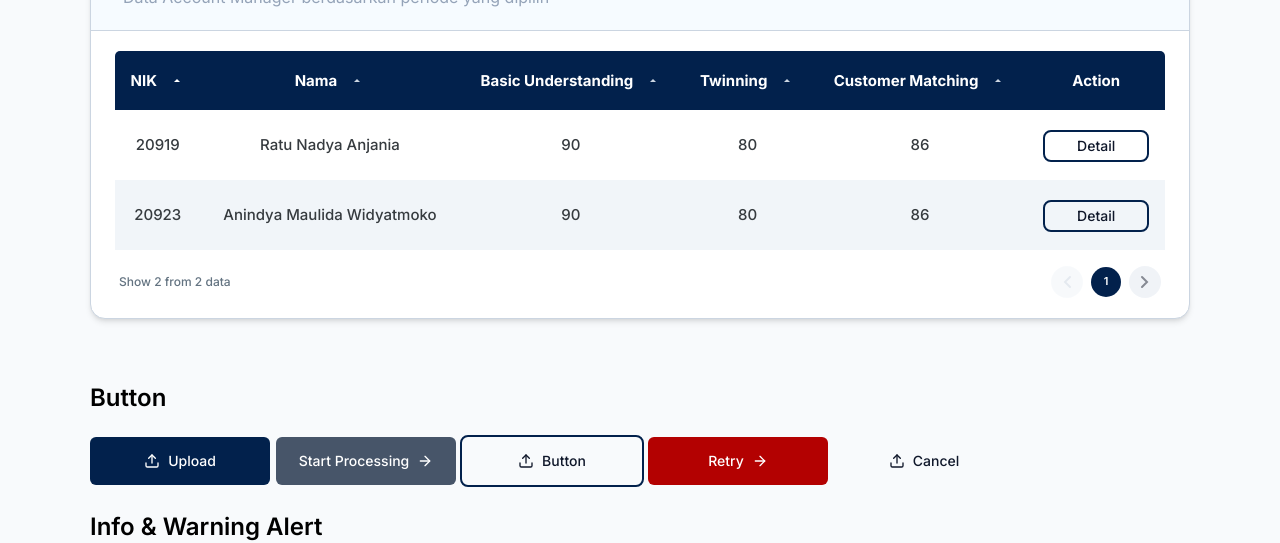
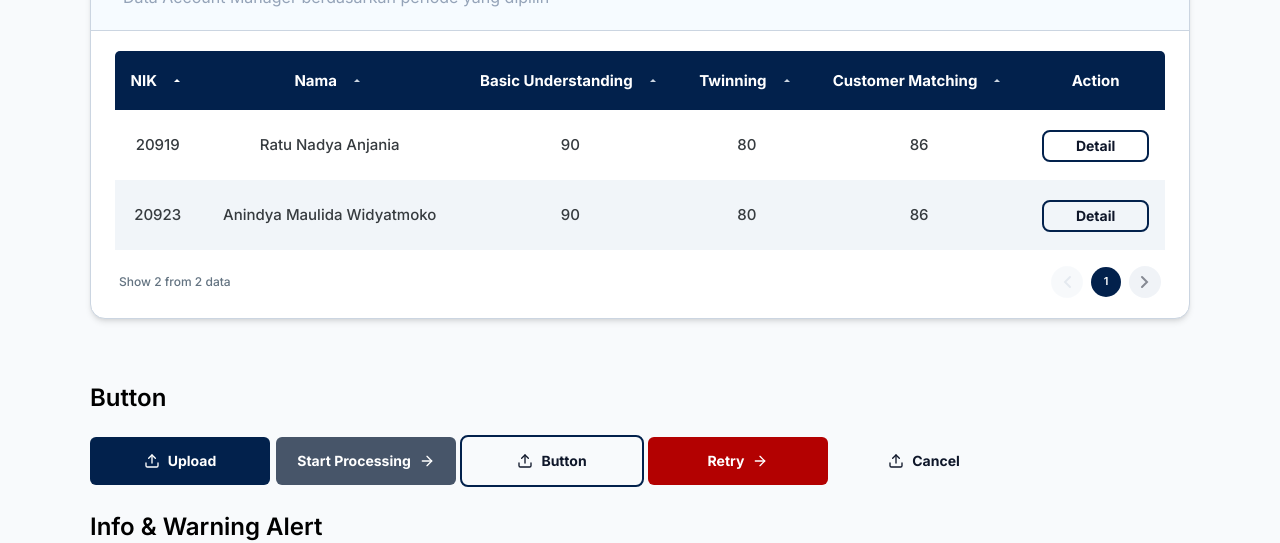
Before and after one commit to sarahnazly/KAMs-Journey, a Next.js app in the folder frontend/: page /demo-components in a window 1280 px wide. Shown: the part 900-1443 px from the top of the page. Built offline with nearby package versions, Linux system fonts and the light colour scheme.

Commit message:
style(button): make button text bold

```diff
--- a/frontend/src/components/common/Button.tsx
+++ b/frontend/src/components/common/Button.tsx
@@ -10,15 +10,15 @@ const buttonVariants = cva(
     variants: {
       variant: {
         primary:
-          "bg-[#02214C] text-white hover:bg-[#E9F8FF] hover:text-[#164E9D]",
+          "bg-[#02214C] text-white font-bold hover:bg-[#E9F8FF] hover:text-[#164E9D]",
         secondary:
-          "bg-[#475569] text-white hover:bg-[#E9F8FF] hover:text-[#164E9D]",
+          "bg-[#475569] text-white font-bold hover:bg-[#E9F8FF] hover:text-[#164E9D]",
         tertiary:
-          "bg-transparent text-[#0F172A] outline outline-2 outline-[#02214C] hover:bg-[#02214C] hover:text-white hover:outline-[#1a3a6e]",
+          "bg-transparent text-[#0F172A] font-bold outline outline-2 outline-[#02214C] hover:bg-[#02214C] hover:text-white hover:outline-[#1a3a6e]",
         destructive:
-          "bg-[#B30101] text-white hover:bg-[#D62828]",
+          "bg-[#B30101] text-white font-bold hover:bg-[#D62828]",
         ghost:
-          "bg-transparent text-[#0F172A] hover:bg-[#E9F8FF] hover:text-[#164E9D]",
+          "bg-transparent text-[#0F172A] font-bold hover:bg-[#E9F8FF] hover:text-[#164E9D]",
       },
       size: {
         default: "h-[48px] px-6 py-[10px] min-w-[180px]",
```
